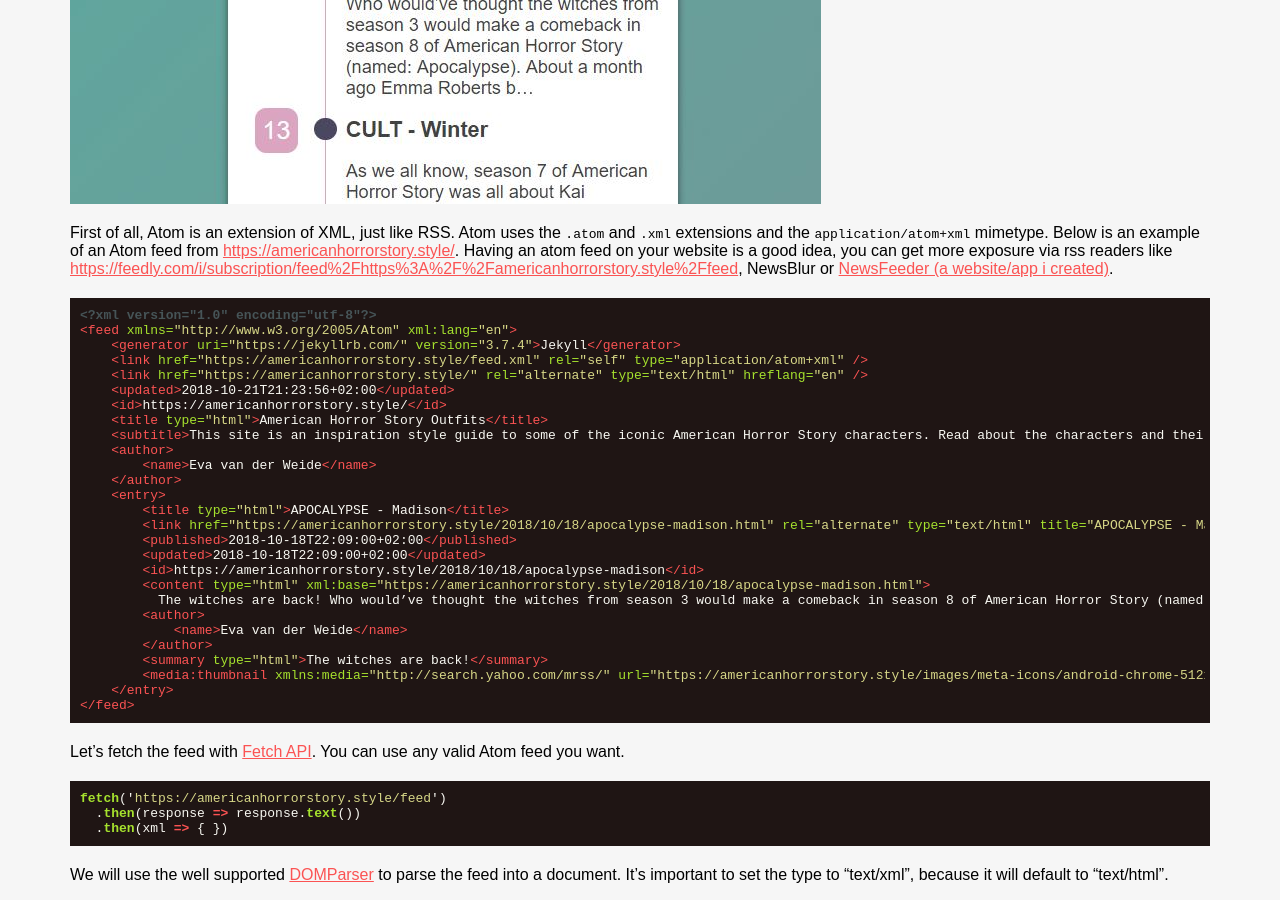
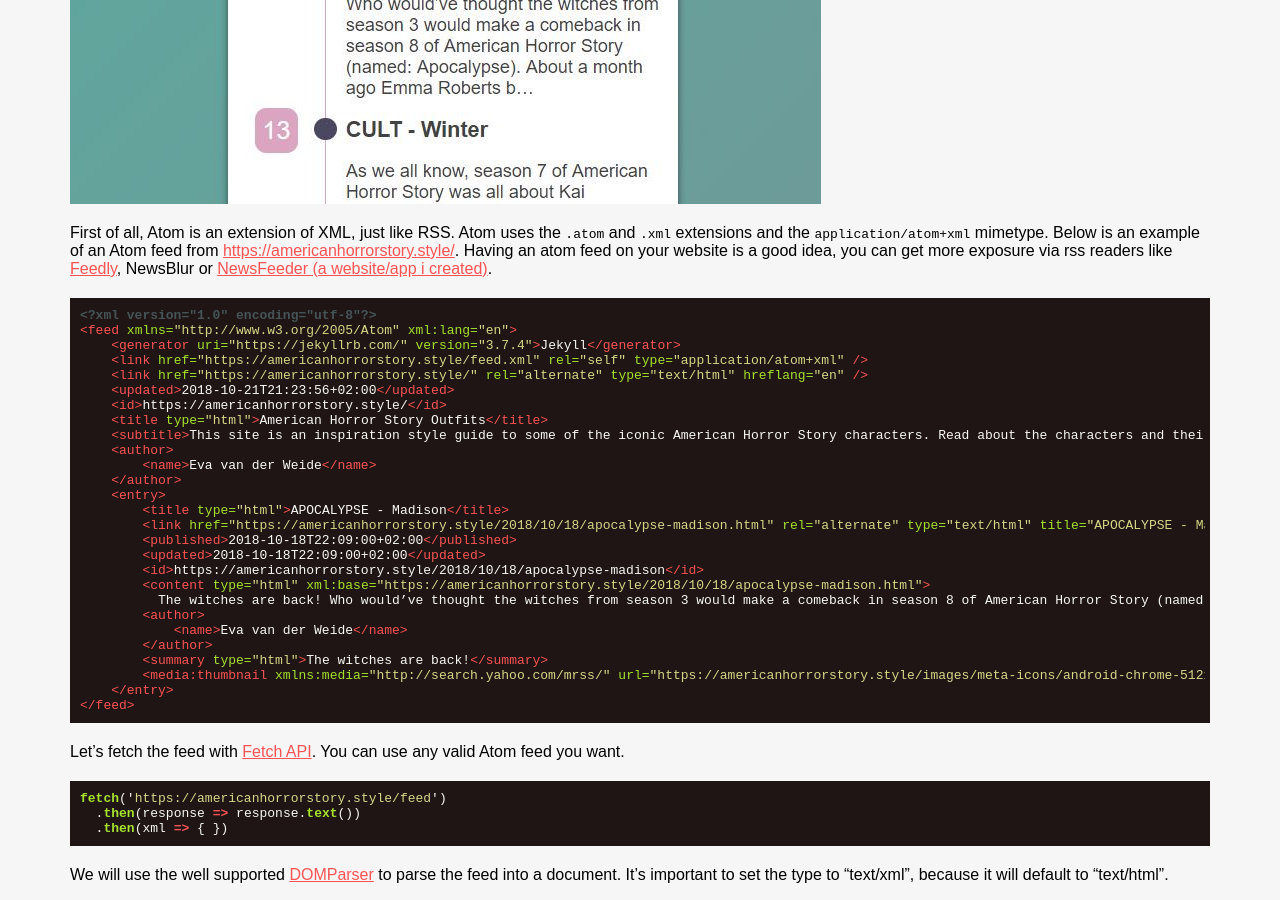
Before and after one commit to LesterGallagher/LesterGallagher.github.io, a Jekyll site: the page built from _posts/2018-10-30-creating-an-atom-feed-reader-with-javascript.md, in a window 1280 px wide and 900 px high, scrolled down 783 px. Built offline with Jekyll 4.4.1, drawn with Linux system fonts in a browser that asks for light colours; comment, search, counter and statistics services are not loaded; part of the change alters nothing that is shown.

Commit message:
Update from Forestry.io - Updated 2018-10-30-creating-an-atom-feed-reader-with-javascript.md

````diff
--- a/_posts/2018-10-30-creating-an-atom-feed-reader-with-javascript.md
+++ b/_posts/2018-10-30-creating-an-atom-feed-reader-with-javascript.md
@@ -1,6 +1,6 @@
 ---
 title: Creating an Atom feed reader with Javascript
-date: 2018-10-30 21:26:22 +0100
+date: 2018-10-30 20:26:22 +0000
 image: "/uploads/rssreader.jpg"
 description: Atom is a type of webfeed like RSS. The Atom format was developed as
   an alternative to RSS. In this tutorial we will learn how create an Atom feed reader
@@ -10,9 +10,10 @@ portal_description: Easily search for news on multiple platforms, find feeds on
   websites and more. Also works as a classic RSS/Atom reader.
 portal_image: "/uploads/logo-6c4e4d.png"
 portal_link: https://esstudio.site/newsfeeder
+author: ''
 
 ---
-First of all, Atom is an extension of XML, just like RSS. Atom uses the `.atom` and `.xml` extensions and the `application/atom+xml` mimetype. Below is an example of an Atom feed from [https://americanhorrorstory.style/](AHS Blog). Having an atom feed on your website is a good idea, you can get more exposure via rss readers like [https://feedly.com/i/subscription/feed%2Fhttps%3A%2F%2Famericanhorrorstory.style%2Ffeed](Feedly), NewsBlur or [NewsFeeder (a website/app i created)](https://esstudio.site/newsfeeder/).
+First of all, Atom is an extension of XML, just like RSS. Atom uses the `.atom` and `.xml` extensions and the `application/atom+xml` mimetype. Below is an example of an Atom feed from [https://americanhorrorstory.style/](AHS Blog). Having an atom feed on your website is a good idea, you can get more exposure via rss readers like [Feedly](https://feedly.com/i/subscription/feed%2Fhttps%3A%2F%2Famericanhorrorstory.style%2Ffeed), NewsBlur or [NewsFeeder (a website/app i created)](https://esstudio.site/newsfeeder/).
 
 ```xml
 <?xml version="1.0" encoding="utf-8"?>
@@ -44,6 +45,8 @@ First of all, Atom is an extension of XML, just like RSS. Atom uses the `.atom`
 </feed>
 ```
 
+{% include adsense.html %}
+
 Let's fetch the feed with [Fetch API](https://developer.mozilla.org/en-US/docs/Web/API/Fetch_API). You can use any valid Atom feed you want.
 
 ```javascript
@@ -62,6 +65,8 @@ const xmlDoc = parser.parseFromString(xml,"text/xml");
 Let's log the "xmlDoc" to the console. This will show a list of entry elements, which we need to display our posts.
 
 ![Atom Feed console.log](/uploads/rssfeed.PNG)
+
+{% include adsense.html %}
 
 Because the xmlDoc is of type "Document" and not "HTMLDocument", we can't use functions like ".querySelector" so we will use ".getElementsByTagName" to select the entry tags. This will return an array like object. To convert an array like object or iterable object, to an array, use [Array.from(arrayLikeObject)](https://developer.mozilla.org/en-US/docs/Web/JavaScript/Reference/Global_Objects/Array/from).
 
@@ -113,6 +118,8 @@ Let's join the html strings together and put it on the page.
 document.getElementById('items').innerHTML = html.join('');
 ```
 
+{% include adsense.html %}
+
 You can checkout the full example, with code below. I've also added some extra css and html markup.
 
 <p data-height="265" data-theme-id="0" data-slug-hash="mzYKYW" data-default-tab="css,result" data-user="Afirus" data-pen-title="Atom Feed Reader" class="codepen">See the Pen <a href="https://codepen.io/Afirus/pen/mzYKYW/">Atom Feed Reader</a> by LesterGallagher (<a href="https://codepen.io/Afirus">@Afirus</a>) on <a href="https://codepen.io">CodePen</a>.</p>
````
Also changed, not shown: .forestry/front_matter/templates/post.yml.
